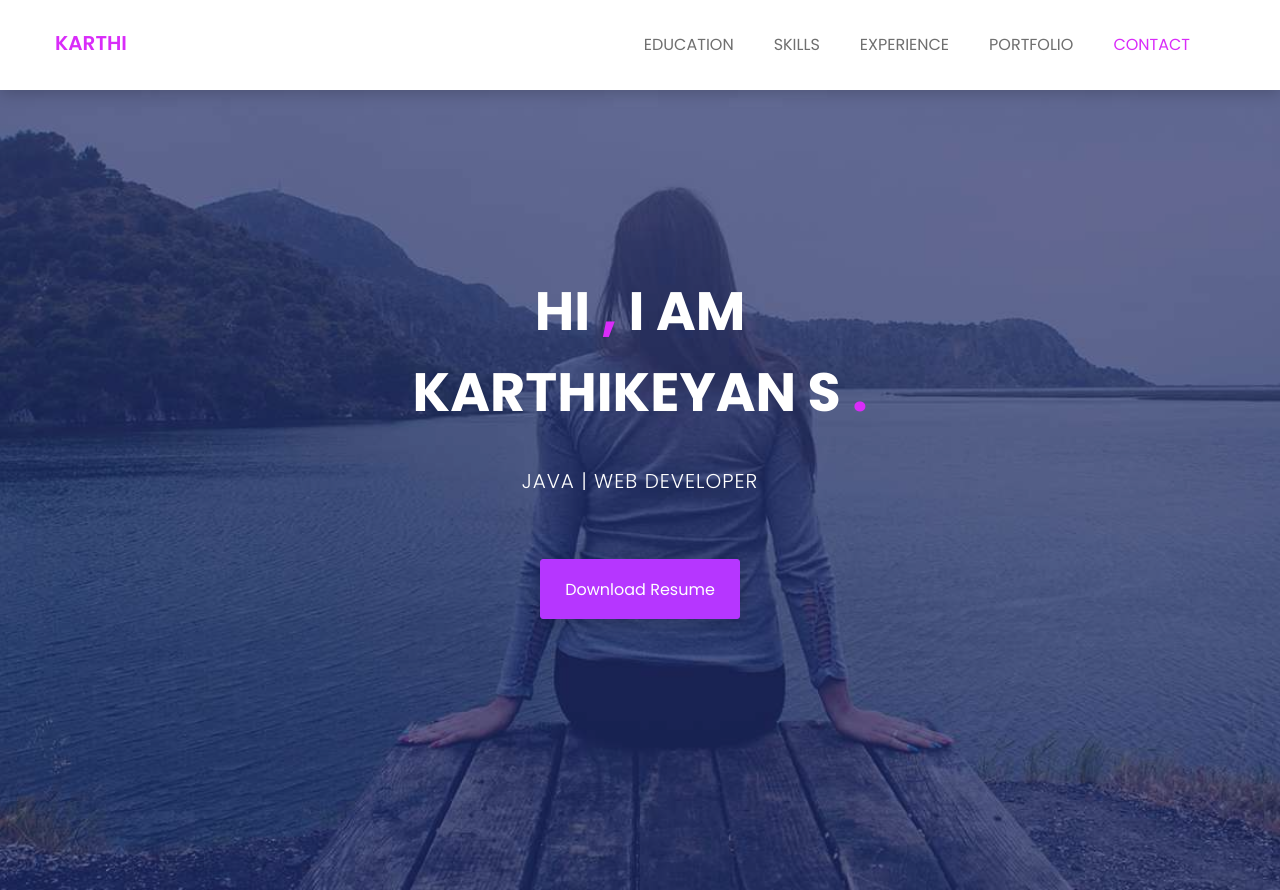
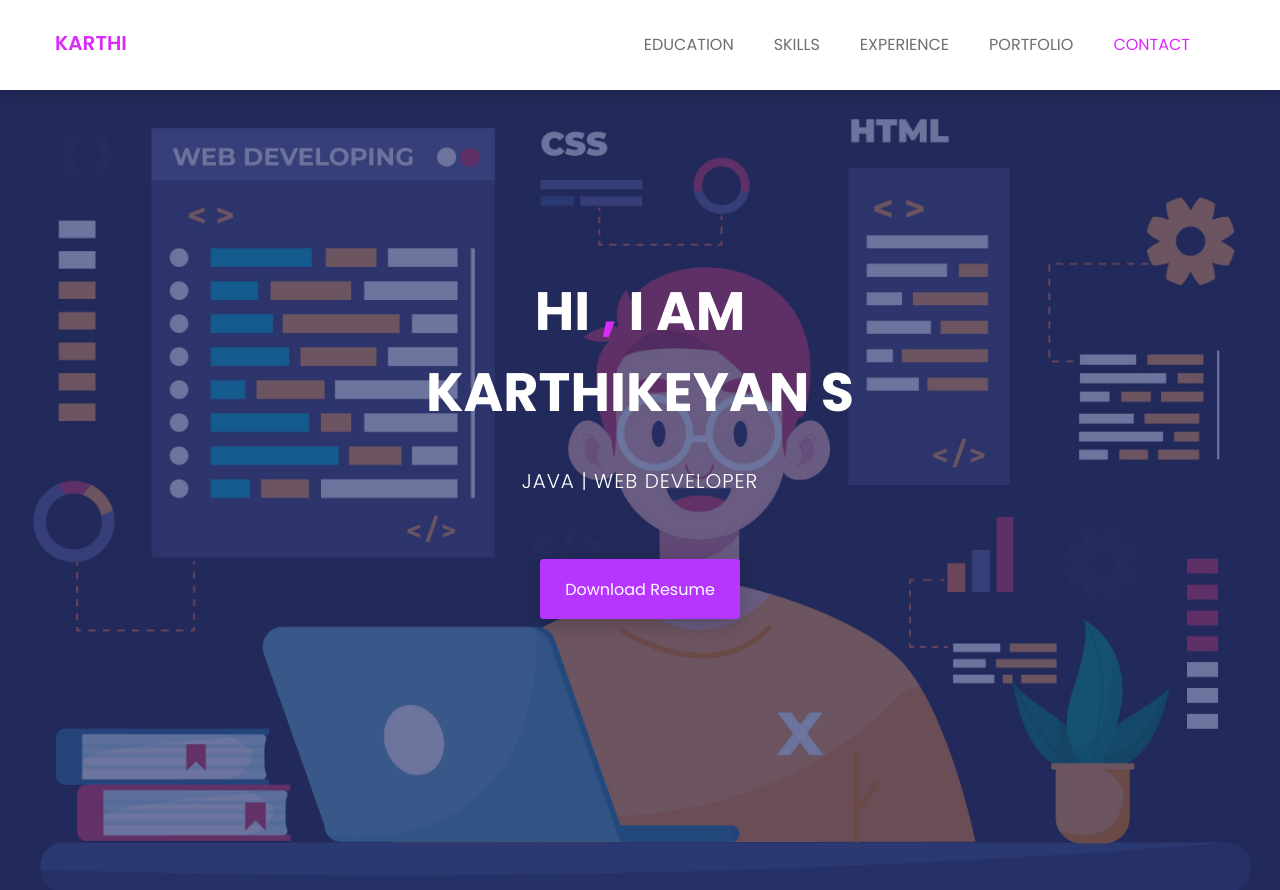
Before and after one commit to Karthikeyan200111/Portfolio, a plain HTML site: page browny-v1.0/index.html in a window 1280 px wide. Shown: the top 890 px of the page. Drawn offline with nearby package versions, Linux system fonts and the light colour scheme.

Commit message:
modified

```diff
--- a/browny-v1.0/assets/css/style.css
+++ b/browny-v1.0/assets/css/style.css
@@ -190,7 +190,7 @@ nav.navbar.bootsnav .navbar-toggle i{color: #d92cf9;}
     align-items: center;
     justify-content: center;
     position:relative;
-    background:url(../images/about/welcome-banner.jpg)no-repeat;
+    background:url(../images/about/4884785.jpg)no-repeat;
     background-size:cover;
     background-position: center;
     height:890px;
--- a/browny-v1.0/index.html
+++ b/browny-v1.0/index.html
@@ -104,7 +104,7 @@
 				<div class="row">
 					<div class="col-md-12 text-center">
 						<div class="header-text">
-							<h2>hi <span>,</span> i am <br> Karthikeyan S  <span>.</span><br>     </h2>
+							<h2>hi <span>,</span> i am <br> Karthikeyan S  <span></span><br>     </h2>
 							<p>Java | web developer</p>
 							<a href="assets/download/Karthikeyan_S_.pdf" download>download resume</a>
 						</div><!--/.header-text-->
```
Also changed, not shown: browny-v1.0/assets/images/about/4884785.jpg (added).
